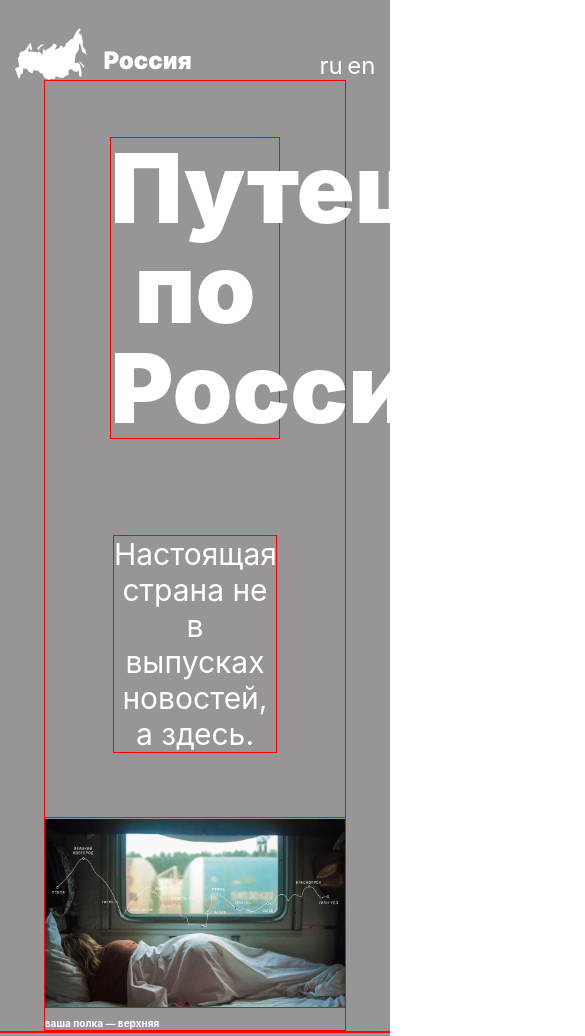
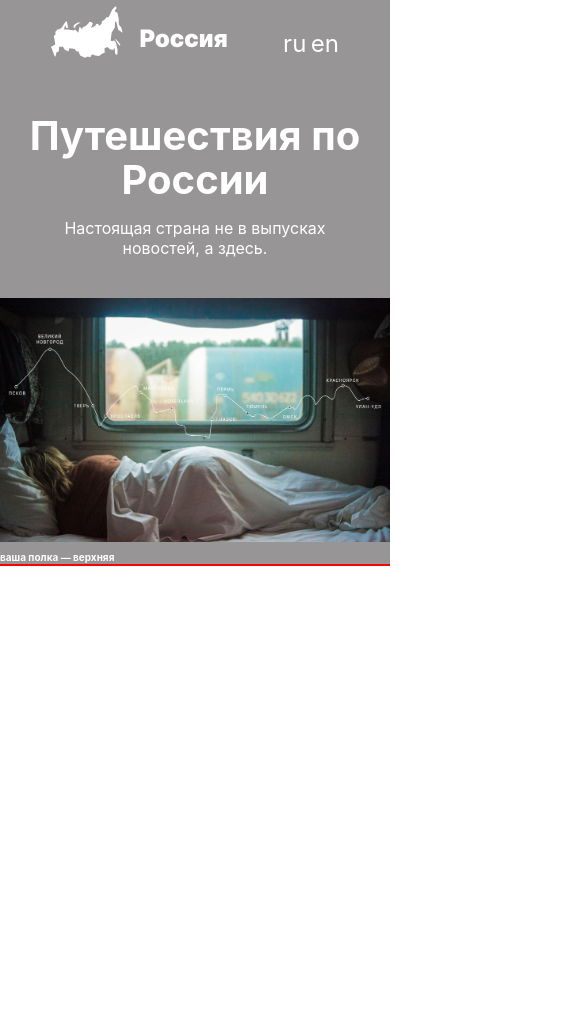
Before and after one commit to Tptechnician/russian-travel, a plain HTML site: page index.html in a window 390 px wide. Shown: the top 1036 px of the page, 585 px wide, since content can reach past the window. After the commit the page ends 844 px from the top, so only its background shows below. Drawn offline with Linux system fonts and the light colour scheme.

Commit message:
Сделал адаптивность секции lead

```diff
--- a/blocks/header/header.css
+++ b/blocks/header/header.css
@@ -1,9 +1,29 @@
 .header {
-    max-width: 92.5%;
+    max-width: 1184px;
     margin: 0 auto;
     display: flex;
     flex-direction: row;
     align-items: flex-end;
     justify-content: space-between;
-    height: 52px;
+    max-height: 52px;
 }
+
+
+@media(max-width: 1024px) {
+    .header {
+        max-width: 928px;
+    }
+}
+
+@media(min-width: 768px) and (max-width: 980px) {
+    .header {
+        max-width: 720px;
+        }
+}
+
+@media(min-width: 320px) and (max-width: 767px) {
+    .header {
+        max-width: 288px;
+        max-height: 42px;
+        }
+}
--- a/blocks/lead/__caption/lead__caption.css
+++ b/blocks/lead/__caption/lead__caption.css
@@ -3,6 +3,5 @@
     margin: 8px 0 0;
     font-size: 10px;
     line-height: 14px;
-    text-align: left;
     color: #FFFFFF;
 }
--- a/blocks/lead/__subtitle/lead__subtitle.css
+++ b/blocks/lead/__subtitle/lead__subtitle.css
@@ -2,10 +2,18 @@
     font-style: normal;
     font-weight: normal;
     margin: 32px auto 64px;
-    max-width: 54%;
+    max-width: 550px;
     font-size: 30px;
     line-height: 36px;
     text-align: center;
     color: #FFFFFF;
-    border: 1px solid red;
 }
+
+@media(min-width: 320px) and (max-width: 767px) {
+    .lead__subtitle {
+        font-size: 16px;
+        line-height: 20px;
+        margin: 16px auto 40px;
+        max-width: 290px;
+        }
+}
--- a/blocks/lead/__title/lead__title.css
+++ b/blocks/lead/__title/lead__title.css
@@ -1,11 +1,18 @@
 .lead__title {
-    max-width: 56.25%;
-    margin-top: 56px;
+    max-width: 713px;
+    margin: 56px 0 0;
     font-style: normal;
-    font-weight: 900;
     font-size: 96px;
     line-height: 100px;
+    font-weight: bold;
     text-align: center;
     color: #FFFFFF;
-    border: 1px solid red;
 }
+
+@media(min-width: 320px) and (max-width: 767px) {
+    .lead__title {
+        font-size: 40px;
+        line-height: 44px;
+        max-width: 430px;
+        }
+}
--- a/blocks/lead/lead.css
+++ b/blocks/lead/lead.css
@@ -1,9 +1,21 @@
 .lead {
-
-    max-width: 77%;
+    max-width: 984px;
     margin: 0 auto;
     display: flex;
     flex-direction: column;
     align-items: center;
-    border: 1px solid red;
 }
+
+
+
+@media(max-width: 1024px) {
+    .lead {
+        max-width: 928px;
+    }
+}
+
+@media(min-width: 768px) and (max-width: 980px) {
+    .lead {
+        max-width: 768px;
+    }
+}
--- a/blocks/lead/lead__image/lead__image.css
+++ b/blocks/lead/lead__image/lead__image.css
@@ -1,9 +1,4 @@
 .lead__image {
-    background-image: url(../../../images/lead-polka.jpg);
-    background-size: contain;
-    background-position: center;
-    background-repeat: no-repeat;
+    max-width: 984px;
     width: 100%;
-    padding-bottom: 63%;
-    border: 1px solid red;
 }
--- a/blocks/page/page.css
+++ b/blocks/page/page.css
@@ -1,6 +1,6 @@
 .page {
-  margin: auto;
-  padding: 28px 0;
+  margin: 0 auto;
+  padding: 28px 0 0;
   max-width: 1280px;
   min-width: 320px;
   background: #979595;
@@ -24,3 +24,9 @@
     src: url("../../fonts/Inter-Black.woff2") format("woff2"),
          url("../../fonts/Inter-Black.woff") format("woff");
   }
+
+  @media(min-width: 320px) and (max-width: 767px) {
+    .page {
+      padding: 16px 0 0;
+        }
+}
--- a/index.html
+++ b/index.html
@@ -21,7 +21,7 @@
         <section class="lead">
             <h1 class="lead__title">Путешествия по России</h1>
             <h3 class="lead__subtitle">Настоящая страна не в выпусках новостей, а здесь.</h3>
-            <div class="lead__image"></div>
+            <img class="lead__image" src="../russian-travel/images/lead-polka.jpg" alt="Полка">
             <h4 class="lead__caption">ваша полка — верхняя</h4>
         </section>
 
```
